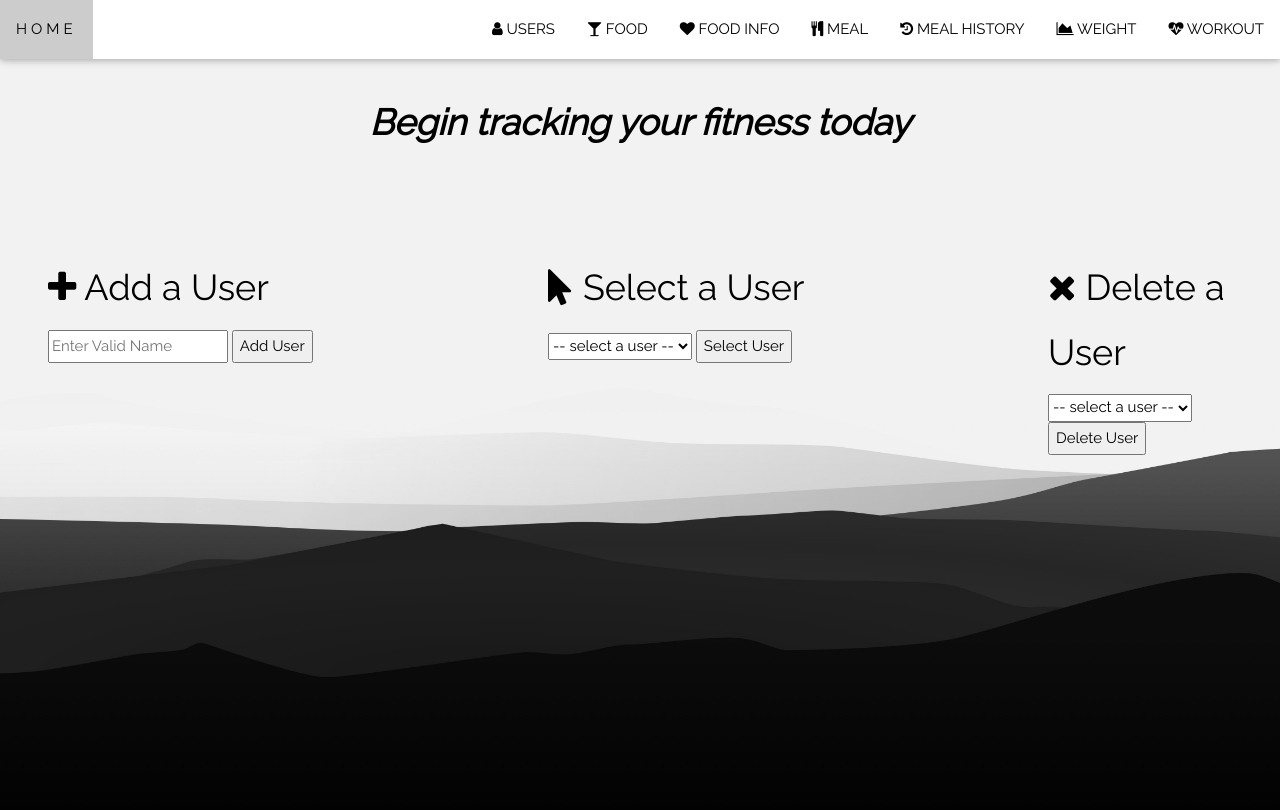
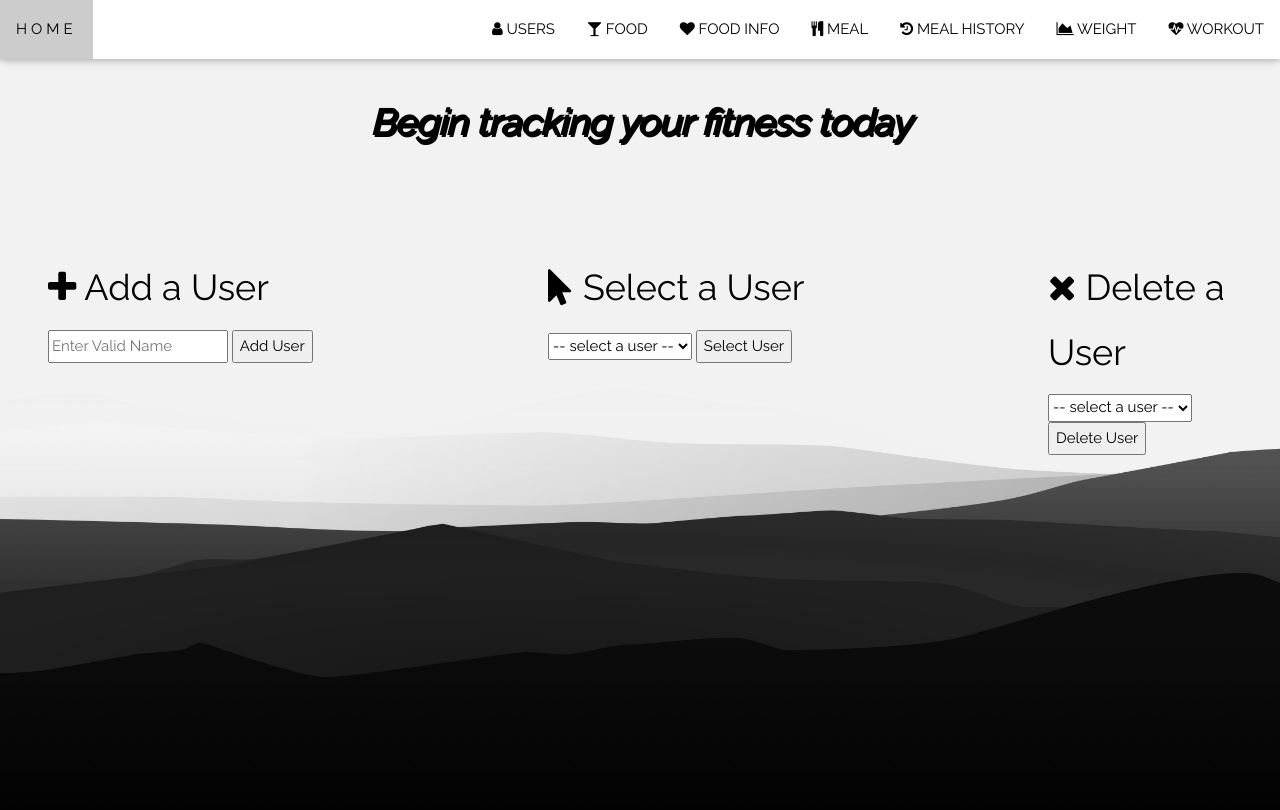
Before and after one commit to daeclerck/FTFinal, a PHP site: page /User/user.php in a window 1280 px wide. Run offline with PHP 8.4, Linux system fonts and the light colour scheme; data that the repository does not hold is empty.

Commit message:
shadow test

```diff
--- a/User/user.php
+++ b/User/user.php
@@ -21,8 +21,15 @@
         }
     ?>
 
+<style>
+    .shadow {
+        text-shadow: 2px 2px #000000;
+    }
+</style>
+
+
 <header class="bgimg-2">
-<h1 class="w3-center" style="Padding:80px" text-shadow="2px 2px 4px #000000"><b><em>Begin tracking your fitness today</em></b></h1>
+<h1 class="w3-center shadow" style="Padding:80px"><b><em>Begin tracking your fitness today</em></b></h1>
 <div class="w3-container" style="Padding:0px 32px">
     <div class="w3-row-padding">
         <!-- Add a User Section -->
```
